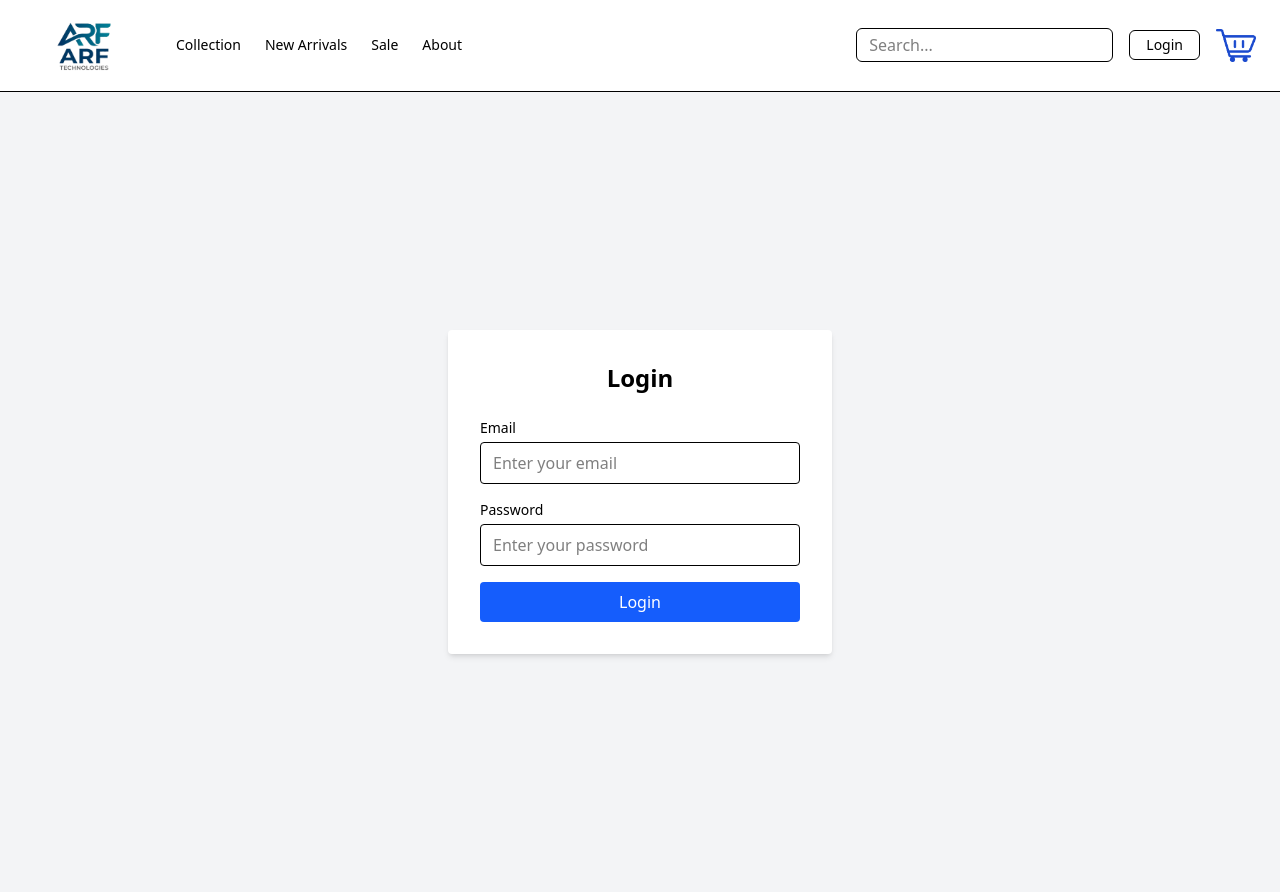
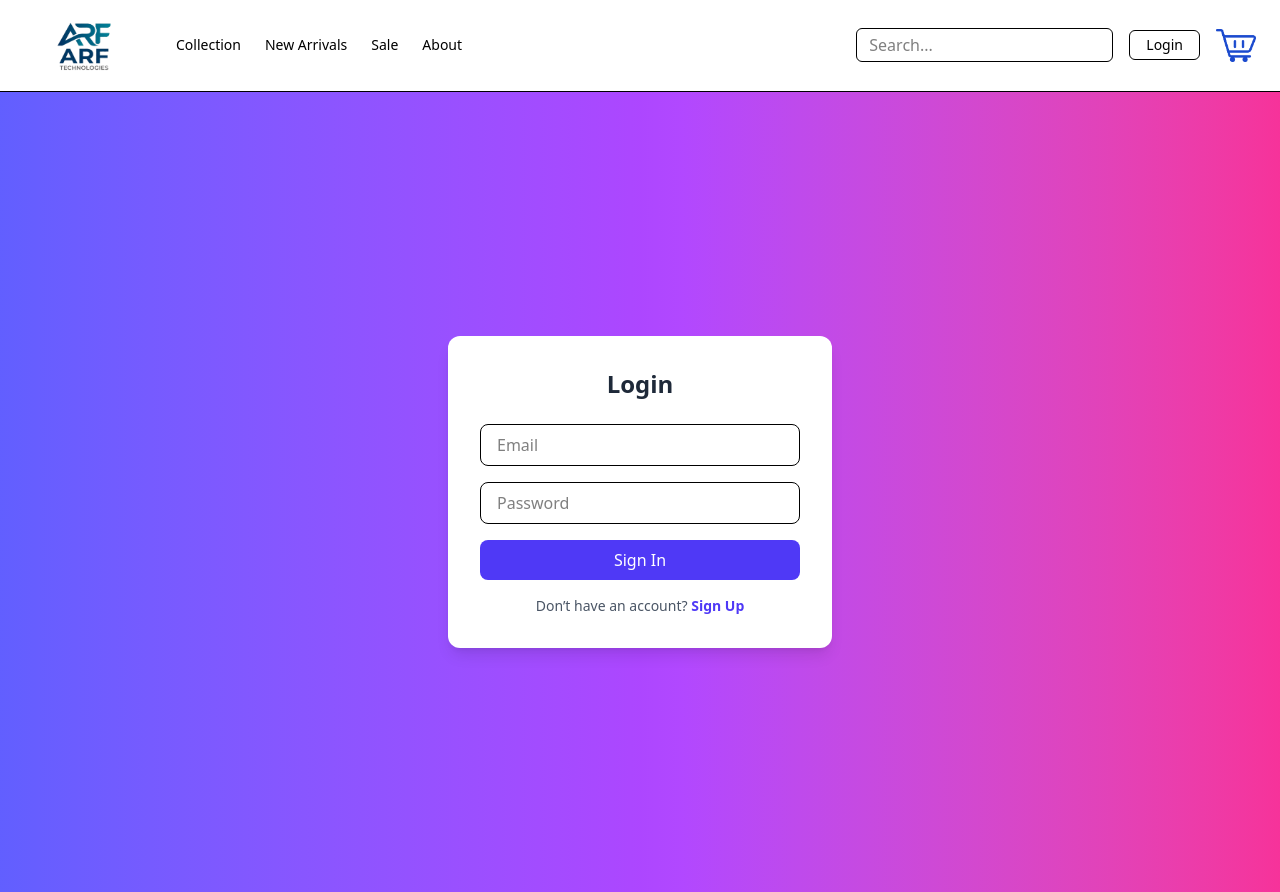
Before and after one commit to alromanfaisal/ecommerce-app, a Next.js app: page /login in a window 1280 px wide. Built offline with nearby package versions, Linux system fonts and the light colour scheme.

Commit message:
Login page updated

```diff
--- a/app/login/page.tsx
+++ b/app/login/page.tsx
@@ -1,34 +1,48 @@
 'use client';
 
+import { useState } from "react";
+
 export default function LoginPage() {
+  const [email, setEmail] = useState("");
+  const [password, setPassword] = useState("");
+
+  const handleSubmit = (e: React.FormEvent) => {
+    e.preventDefault();
+    alert(`Email: ${email}, Password: ${password}`);
+  };
+
   return (
-    <div className="flex items-center justify-center min-h-screen bg-gray-100">
-      <div className="bg-white p-8 rounded shadow-md w-96">
-        <h2 className="text-2xl font-bold mb-6 text-center">Login</h2>
-        <form className="space-y-4">
-          <div>
-            <label className="block text-sm font-medium mb-1">Email</label>
+    <div className="flex items-center justify-center min-h-screen bg-linear-to-r from-indigo-500 via-purple-500 to-pink-500">
+      <div className="bg-white p-8 rounded-xl shadow-lg w-96">
+        <h2 className="text-2xl font-bold text-center mb-6 text-gray-800">Login</h2>
+        <form onSubmit={handleSubmit} className="space-y-4">
           <input
             type="email"
-              placeholder="Enter your email"
-              className="w-full border px-3 py-2 rounded focus:outline-none focus:ring-2 focus:ring-blue-500"
+            placeholder="Email"
+            value={email}
+            onChange={(e) => setEmail(e.target.value)}
+            className="w-full px-4 py-2 border rounded-lg focus:outline-none focus:ring-2 focus:ring-indigo-400"
+            required
           />
-          </div>
-          <div>
-            <label className="block text-sm font-medium mb-1">Password</label>
           <input
             type="password"
-              placeholder="Enter your password"
-              className="w-full border px-3 py-2 rounded focus:outline-none focus:ring-2 focus:ring-blue-500"
+            placeholder="Password"
+            value={password}
+            onChange={(e) => setPassword(e.target.value)}
+            className="w-full px-4 py-2 border rounded-lg focus:outline-none focus:ring-2 focus:ring-indigo-400"
+            required
           />
-          </div>
           <button
             type="submit"
-            className="w-full bg-blue-600 text-white py-2 rounded hover:bg-blue-700"
+            className="w-full bg-indigo-600 text-white py-2 rounded-lg hover:bg-indigo-700 transition"
           >
-            Login
+            Sign In
           </button>
         </form>
+        <p className="text-center text-sm text-gray-600 mt-4">
+          Don’t have an account?{" "}
+          <a href="/signup" className="text-indigo-600 font-semibold">Sign Up</a>
+        </p>
       </div>
     </div>
   );
```
Lines whose indentation alone changed are shown as unchanged.
